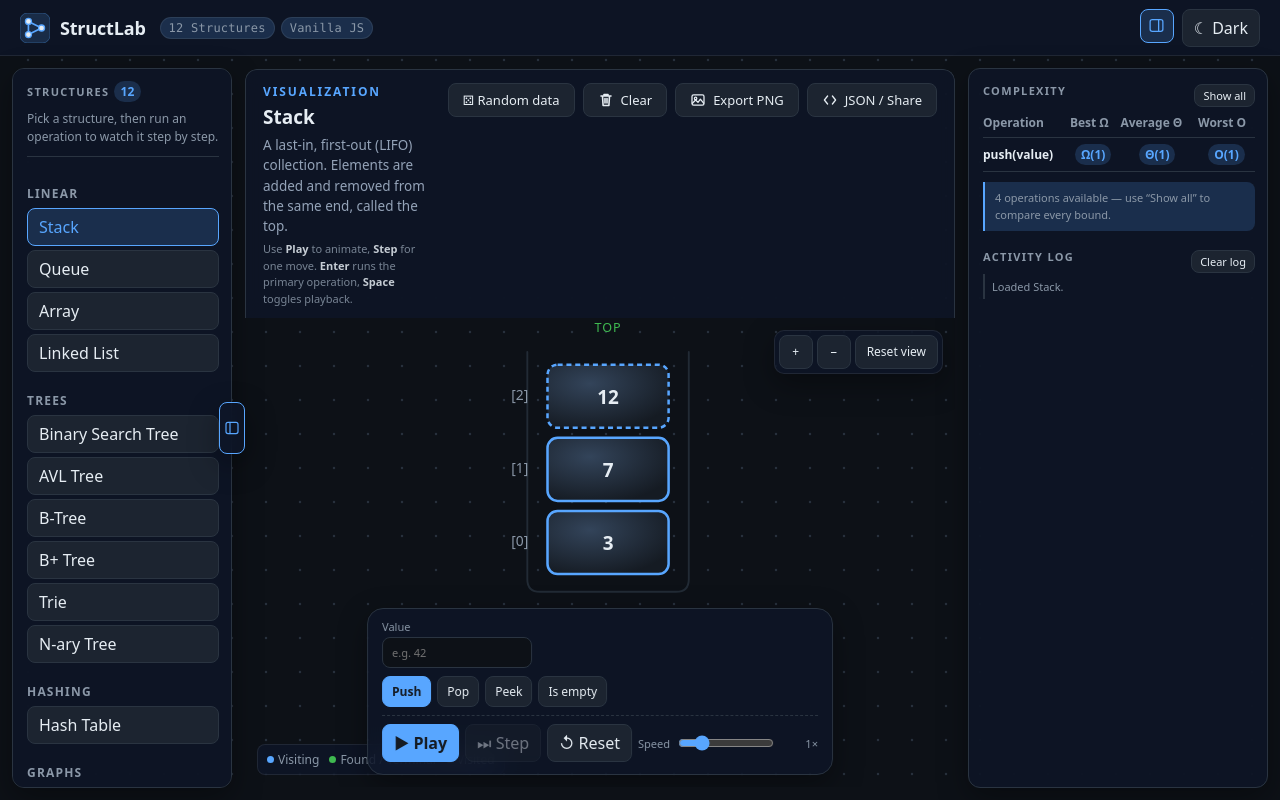
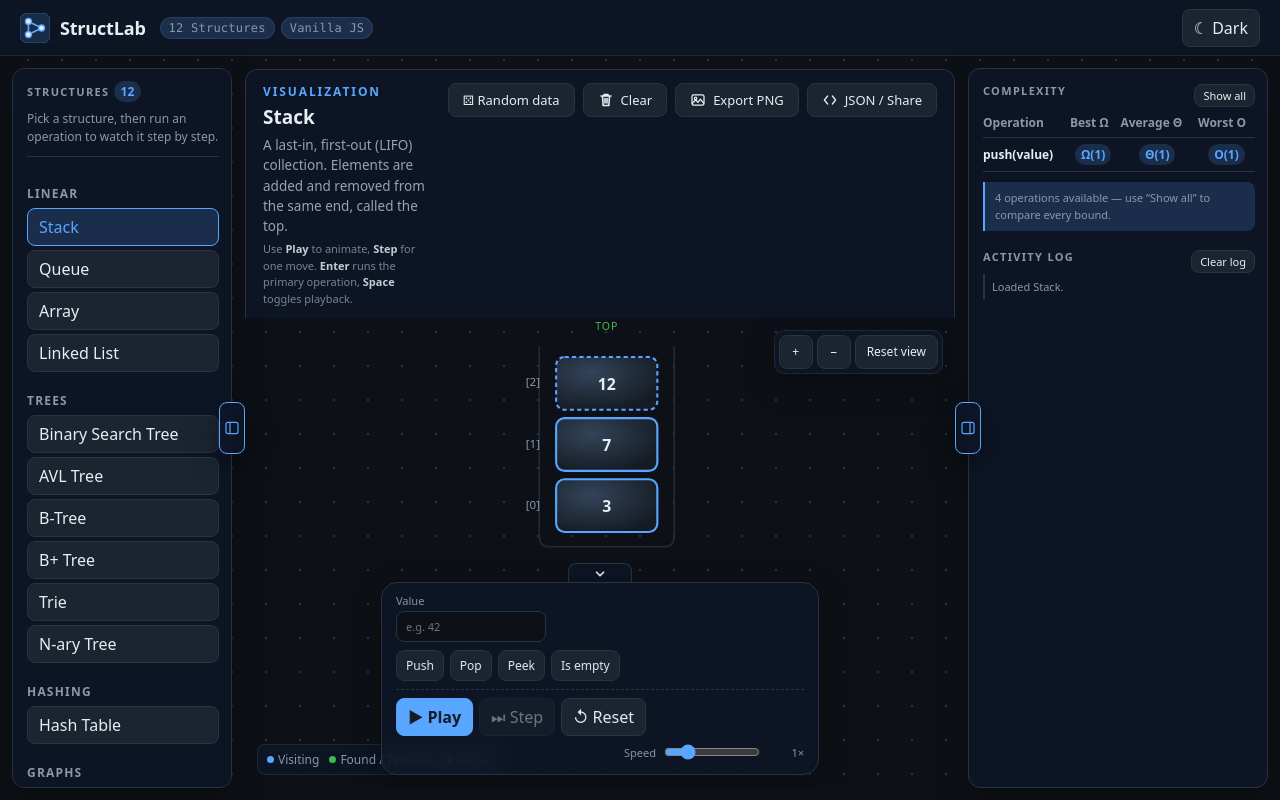
Before and after one commit to valentinemanuel/javascriptPractice, a website with bundled scripts: page index.html in a window 1280 px wide. Built offline with nearby package versions, Linux system fonts and the light colour scheme.

Commit message:
feat: colapsable bottom dock with chevron tab and H shortcut

```diff
--- a/index.html
+++ b/index.html
@@ -31,12 +31,6 @@
         </div>
       </div>
       <div class="top-actions">
-        <button id="toggle-right" type="button" class="global-toggle" title="Toggle right sidebar" aria-label="Toggle right sidebar" aria-pressed="true">
-          <svg viewBox="0 0 20 20" aria-hidden="true" focusable="false">
-            <rect x="2.5" y="3" width="15" height="14" rx="2.5" />
-            <path d="M12.5 3v14" />
-          </svg>
-        </button>
         <button id="theme-toggle" type="button" aria-label="Toggle color theme">☾ Dark</button>
       </div>
     </header>
@@ -103,6 +97,12 @@
           </div>
         </div>
 
+        <div id="dock" class="dock">
+          <button id="toggle-dock" type="button" class="dock-tab" title="Toggle controls" aria-label="Toggle controls" aria-expanded="true">
+            <svg viewBox="0 0 16 16" aria-hidden="true" focusable="false">
+              <path d="M4 6l4 4 4-4" />
+            </svg>
+          </button>
           <div id="controls" class="controls">
             <div id="fields" class="fields" aria-label="Operation arguments"></div>
             <div id="operation-buttons" class="button-row" aria-label="Operations"></div>
@@ -119,6 +119,7 @@
                 <input id="speed" type="range" min="0.25" max="4" step="0.25" value="1">
                 <span id="speed-value">1×</span>
               </label>
+            </div>
           </div>
         </div>
       </section>
@@ -138,6 +139,12 @@
         </div>
       </aside>
 
+      <button id="toggle-right" type="button" class="edge-toggle right" title="Toggle right sidebar" aria-label="Toggle right sidebar" aria-pressed="true">
+        <svg viewBox="0 0 20 20" aria-hidden="true" focusable="false">
+          <rect x="2.5" y="3" width="15" height="14" rx="2.5" />
+          <path d="M12.5 3v14" />
+        </svg>
+      </button>
     </main>
 
     <div id="json-modal" class="modal" hidden aria-hidden="true" role="dialog" aria-modal="true" aria-labelledby="json-modal-title">
--- a/js/app.js
+++ b/js/app.js
@@ -5,10 +5,17 @@ import { renderComplexity } from './core/complexity.js';
 import { initBackground } from './ui/background.js';
 import { applyRandomData } from './ui/random-data.js';
 import { computeFitTransform } from './core/fit.js';
-import { isPrimaryActionKey, isPlaybackShortcut, pickPrimaryOperation } from './core/shortcuts.js';
+import {
+  isPrimaryActionKey,
+  isPlaybackShortcut,
+  isTextEntry,
+  pickPrimaryOperation,
+} from './core/shortcuts.js';
 import {
   initialSidebarState,
+  readDockVisible,
   sidebarClasses,
+  writeDockVisible,
   writeSidebarVisibility,
 } from './utils/sidebar.js';
 import {
@@ -39,6 +46,8 @@ const complexityPanel = byId('complexity');
 const logList = byId('log');
 const fields = byId('fields');
 const controlsPanel = byId('controls');
+const dock = byId('dock');
+const toggleDock = byId('toggle-dock');
 const playPause = byId('play-pause');
 playPause.classList.add('is-primary');
 const stepButton = byId('step');
@@ -77,6 +86,7 @@ function safeStorage() {
 }
 
 let sidebarState = initialSidebarState(safeStorage(), window.innerWidth);
+let dockVisible = readDockVisible(safeStorage());
 let refitTimer = null;
 
 function applySidebarState() {
@@ -90,24 +100,42 @@ function positionEdgeToggles() {
 
   if (window.matchMedia?.('(max-width: 820px)')?.matches) {
     toggleLeft.style.left = '4px';
+    toggleRight.style.right = '4px';
   } else {
     const leftRect = layout.querySelector('.sidebar').getBoundingClientRect();
+    const rightRect = layout.querySelector('.info-panel').getBoundingClientRect();
     toggleLeft.style.left = `${Math.max(4, leftRect.right - layoutRect.left - 13)}px`;
+    toggleRight.style.right = `${Math.max(4, layoutRect.right - rightRect.left - 13)}px`;
   }
 }
+
+function applyDockState() {
+  dock.classList.toggle('bottom-collapsed', !dockVisible);
+  toggleDock.setAttribute('aria-expanded', String(dockVisible));
+}
+
+function toggleDockVisible() {
+  dockVisible = !dockVisible;
+  writeDockVisible(safeStorage(), dockVisible);
+  applyDockState();
+  scheduleRefit();
+}
+
+toggleDock.addEventListener('click', toggleDockVisible);
 
 function scheduleRefit() {
   clearTimeout(refitTimer);
   refitTimer = setTimeout(() => {
     positionEdgeToggles();
     fitSceneToViewport();
-  }, 300);
+  }, 560);
 }
 
 function toggleSidebar(side) {
   sidebarState = { ...sidebarState, [side]: !sidebarState[side] };
   writeSidebarVisibility(safeStorage(), sidebarState);
   toggleLeft.style.left = '';
+  toggleRight.style.right = '';
   applySidebarState();
   if (window.matchMedia?.('(max-width: 820px)')?.matches) positionEdgeToggles();
   scheduleRefit();
@@ -152,7 +180,7 @@ const animator = new Animator({
 });
 
 function viewport() {
-  const dockHeight = controlsPanel?.getBoundingClientRect().height ?? 0;
+  const dockHeight = dock?.getBoundingClientRect().height ?? 0;
   return {
     width: svg.clientWidth || 900,
     height: Math.max(180, (svg.clientHeight || 560) - dockHeight - 16),
@@ -184,13 +212,13 @@ function fitSceneToViewport() {
   }
 
   const stageRect = svg.getBoundingClientRect();
-  const controlsRect = controlsPanel?.getBoundingClientRect();
+  const dockRect = dock?.getBoundingClientRect();
   const header = document.querySelector('.stage-header');
   const headerRect = header?.getBoundingClientRect();
   const top = Math.max(0, (headerRect?.bottom ?? stageRect.top) - stageRect.top);
   const bottom = Math.min(
     stageRect.height,
-    controlsRect ? controlsRect.top - stageRect.top : stageRect.height,
+    dockRect ? dockRect.top - stageRect.top : stageRect.height,
   );
 
   const transform = computeFitTransform(box, {
@@ -329,7 +357,6 @@ function buildToolbar() {
   toolbar.replaceChildren();
   configurationButtons.replaceChildren();
   const operations = current.structure.meta.operations ?? {};
-  const buttons = new Map();
   let configCount = 0;
 
   for (const [name, operation] of Object.entries(operations)) {
@@ -342,12 +369,10 @@ function buildToolbar() {
       configCount += 1;
     } else {
       toolbar.append(button);
-      buttons.set(name, button);
     }
   }
 
   primaryOperation = pickPrimaryOperation(operations);
-  buttons.get(primaryOperation?.name)?.classList.add('is-primary');
   configDetails.hidden = configCount === 0;
   if (configCount === 0) configDetails.open = false;
   configSummary.textContent = current.id === 'graph'
@@ -418,7 +443,18 @@ fields.addEventListener('keydown', (event) => {
 });
 
 document.addEventListener('keydown', (event) => {
-  if (!jsonModal.hidden || !isPlaybackShortcut(event) || !current) return;
+  if (!jsonModal.hidden) return;
+  const target = event.target;
+  const onControl = target?.matches?.('button, a, summary, [role="button"]');
+  const plainH = event.key.toLowerCase() === 'h'
+    && !event.ctrlKey && !event.metaKey && !event.altKey
+    && !isTextEntry(target) && !onControl;
+  if (plainH) {
+    event.preventDefault();
+    toggleDockVisible();
+    return;
+  }
+  if (!isPlaybackShortcut(event) || !current) return;
   event.preventDefault();
   togglePlayback();
 });
@@ -769,6 +805,7 @@ window.addEventListener('hashchange', () => {
 initBackground();
 buildNav();
 applySidebarState();
+applyDockState();
 positionEdgeToggles();
 const initial = window.location.hash.replace(/^#\/?/, '');
 load(registry[initial] ? initial : Object.keys(registry)[0]);
--- a/js/utils/sidebar.js
+++ b/js/utils/sidebar.js
@@ -1,6 +1,7 @@
 /** DOM-free helpers for the two collapsible sidebars. */
 export const LEFT_KEY = 'structlab.leftSidebar';
 export const RIGHT_KEY = 'structlab.rightSidebar';
+export const DOCK_KEY = 'structlab.dock';
 
 export function readSidebarVisibility(storage, defaults = { left: true, right: true }) {
   const read = (key, fallback) => {
@@ -16,6 +17,23 @@ export function readSidebarVisibility(storage, defaults = { left: true, right: t
     left: read(LEFT_KEY, defaults.left ?? true),
     right: read(RIGHT_KEY, defaults.right ?? true),
   };
+}
+
+export function readDockVisible(storage) {
+  try {
+    const raw = storage?.getItem?.(DOCK_KEY);
+    return raw === null || raw === undefined ? true : raw !== 'false';
+  } catch {
+    return true;
+  }
+}
+
+export function writeDockVisible(storage, visible) {
+  try {
+    storage?.setItem?.(DOCK_KEY, String(Boolean(visible)));
+  } catch {
+    // Storage may be disabled; the current session still works.
+  }
 }
 
 /** Small screens start with both sidebars folded, without overwriting the saved preference. */
--- a/styles.css
+++ b/styles.css
@@ -134,29 +134,6 @@ html[data-theme="light"] .topbar { background: rgba(255, 255, 255, 0.72); }
   white-space: nowrap;
 }
 .top-actions { display: flex; gap: 8px; flex: none; }
-.global-toggle {
-  width: 34px;
-  height: 34px;
-  padding: 0;
-  display: inline-flex;
-  align-items: center;
-  justify-content: center;
-  color: var(--muted);
-}
-.global-toggle svg {
-  width: 17px;
-  height: 17px;
-  fill: none;
-  stroke: currentColor;
-  stroke-width: 1.5;
-  stroke-linecap: round;
-  stroke-linejoin: round;
-}
-.global-toggle[aria-pressed="true"] {
-  color: var(--accent);
-  border-color: var(--accent);
-  background: var(--accent-soft);
-}
 .edge-toggle {
   position: absolute;
   z-index: 7;
@@ -168,6 +145,9 @@ html[data-theme="light"] .topbar { background: rgba(255, 255, 255, 0.72); }
   backdrop-filter: blur(8px);
   -webkit-backdrop-filter: blur(8px);
   box-shadow: var(--shadow);
+  transition: left 480ms cubic-bezier(0.4, 0, 0.2, 1),
+    right 480ms cubic-bezier(0.4, 0, 0.2, 1), opacity 480ms ease,
+    background 0.15s ease, border-color 0.15s ease;
 }
 .edge-toggle svg {
   width: 16px;
@@ -178,13 +158,15 @@ html[data-theme="light"] .topbar { background: rgba(255, 255, 255, 0.72); }
   stroke-linecap: round;
   stroke-linejoin: round;
 }
-.edge-toggle.left {
+.edge-toggle.left,
+.edge-toggle.right {
   top: 50%;
   width: 26px;
   height: 52px;
   transform: translateY(-50%);
-  left: max(4px, calc(12px + var(--left-col) - 13px));
 }
+.edge-toggle.left { left: max(4px, calc(12px + var(--left-col) - 13px)); }
+.edge-toggle.right { right: max(4px, calc(12px + var(--right-col) - 13px)); }
 .edge-toggle[aria-pressed="true"] {
   color: var(--accent);
   border-color: var(--accent);
@@ -203,7 +185,7 @@ html[data-theme="light"] .topbar { background: rgba(255, 255, 255, 0.72); }
   gap: 12px;
   padding: 12px;
   min-height: 0;
-  transition: grid-template-columns 280ms ease;
+  transition: grid-template-columns 480ms cubic-bezier(0.4, 0, 0.2, 1);
 }
 .layout.left-collapsed { --left-col: 0px; }
 .layout.right-collapsed { --right-col: 0px; }
@@ -222,8 +204,10 @@ html[data-theme="light"] .topbar { background: rgba(255, 255, 255, 0.72); }
   background: var(--panel-glass);
   backdrop-filter: blur(12px);
   -webkit-backdrop-filter: blur(12px);
-  transition: padding 280ms ease, border-width 280ms ease,
-    border-color 280ms ease, opacity 180ms ease, transform 280ms ease;
+  transition: padding 480ms cubic-bezier(0.4, 0, 0.2, 1),
+    border-width 480ms cubic-bezier(0.4, 0, 0.2, 1),
+    border-color 480ms ease, opacity 480ms ease,
+    transform 480ms cubic-bezier(0.4, 0, 0.2, 1);
 }
 .panel-inner { min-width: calc(var(--left-width) - 28px); }
 .info-panel .panel-inner { min-width: calc(var(--right-width) - 28px); }
@@ -393,12 +377,43 @@ html[data-theme="light"] .topbar { background: rgba(255, 255, 255, 0.72); }
 #stage { display: block; width: 100%; height: 100%; background: transparent; touch-action: none; cursor: grab; }
 #stage:active { cursor: grabbing; }
 
-.controls {
+.dock {
   position: absolute;
   left: 50%;
   bottom: 12px;
   transform: translateX(-50%);
   z-index: 3;
+  display: flex;
+  flex-direction: column;
+  align-items: center;
+  max-width: 94%;
+}
+.dock-tab {
+  width: 64px;
+  height: 20px;
+  padding: 0;
+  border-radius: 8px 8px 0 0;
+  border-bottom: none;
+  display: grid;
+  place-items: center;
+  background: var(--panel-glass);
+  backdrop-filter: blur(8px);
+  -webkit-backdrop-filter: blur(8px);
+  margin-bottom: -1px;
+}
+.dock-tab svg {
+  width: 14px;
+  height: 14px;
+  fill: none;
+  stroke: currentColor;
+  stroke-width: 2;
+  stroke-linecap: round;
+  stroke-linejoin: round;
+  transition: transform 480ms cubic-bezier(0.4, 0, 0.2, 1);
+}
+.dock-tab[aria-expanded="false"] svg { transform: rotate(180deg); }
+.controls {
+  position: relative;
   width: max-content;
   min-width: min(94%, 340px);
   max-width: min(94%, 660px);
@@ -413,6 +428,20 @@ html[data-theme="light"] .topbar { background: rgba(255, 255, 255, 0.72); }
   backdrop-filter: blur(12px);
   -webkit-backdrop-filter: blur(12px);
   box-shadow: var(--shadow);
+  transition: max-height 480ms cubic-bezier(0.4, 0, 0.2, 1),
+    padding 480ms cubic-bezier(0.4, 0, 0.2, 1),
+    border-width 480ms ease, opacity 480ms ease,
+    transform 480ms cubic-bezier(0.4, 0, 0.2, 1);
+}
+.dock.bottom-collapsed .controls {
+  max-height: 0;
+  padding-top: 0;
+  padding-bottom: 0;
+  border-width: 0;
+  opacity: 0;
+  transform: translateY(14px);
+  pointer-events: none;
+  overflow: hidden;
 }
 .fields { display: flex; flex-wrap: wrap; align-items: flex-end; gap: 10px; min-height: 34px; }
 .fields-hint { font-size: 11px; color: var(--muted); align-self: center; }
@@ -427,14 +456,12 @@ html[data-theme="light"] .topbar { background: rgba(255, 255, 255, 0.72); }
 }
 .button-row { display: flex; flex-wrap: wrap; gap: 6px; }
 .button-row button { padding: 6px 9px; font-size: 12px; }
-.button-row button.is-primary,
 #play-pause.is-primary {
   border-color: var(--accent);
   background: var(--accent);
   color: var(--panel);
   font-weight: 700;
 }
-.button-row button.is-primary:hover,
 #play-pause.is-primary:hover { filter: brightness(1.08); }
 .config-details { border-top: 1px dashed var(--border); padding-top: 6px; }
 .config-details summary { cursor: pointer; font-size: 11px; color: var(--muted); margin-bottom: 6px; }
```
Also changed, not shown: tests/sidebar.test.js (+15 -0 lines), README.md. Lines whose indentation alone changed are shown as unchanged.
